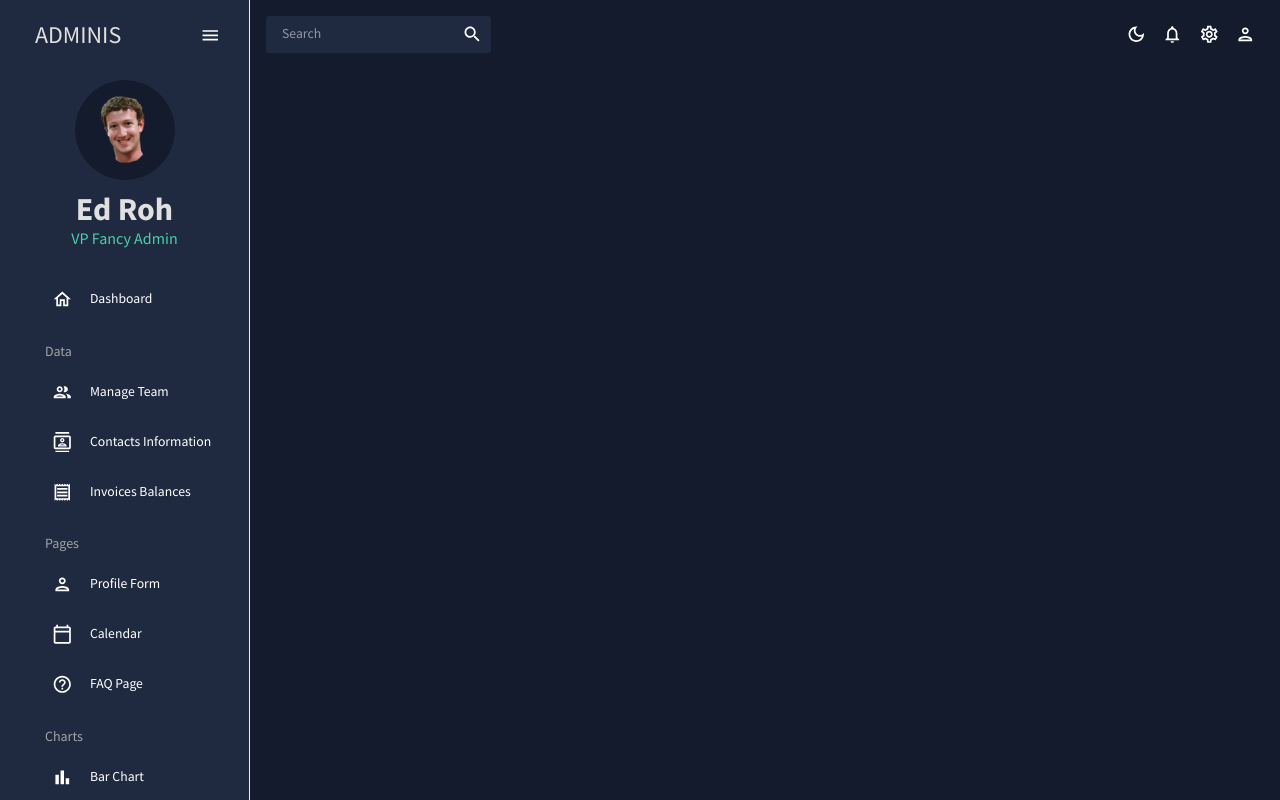
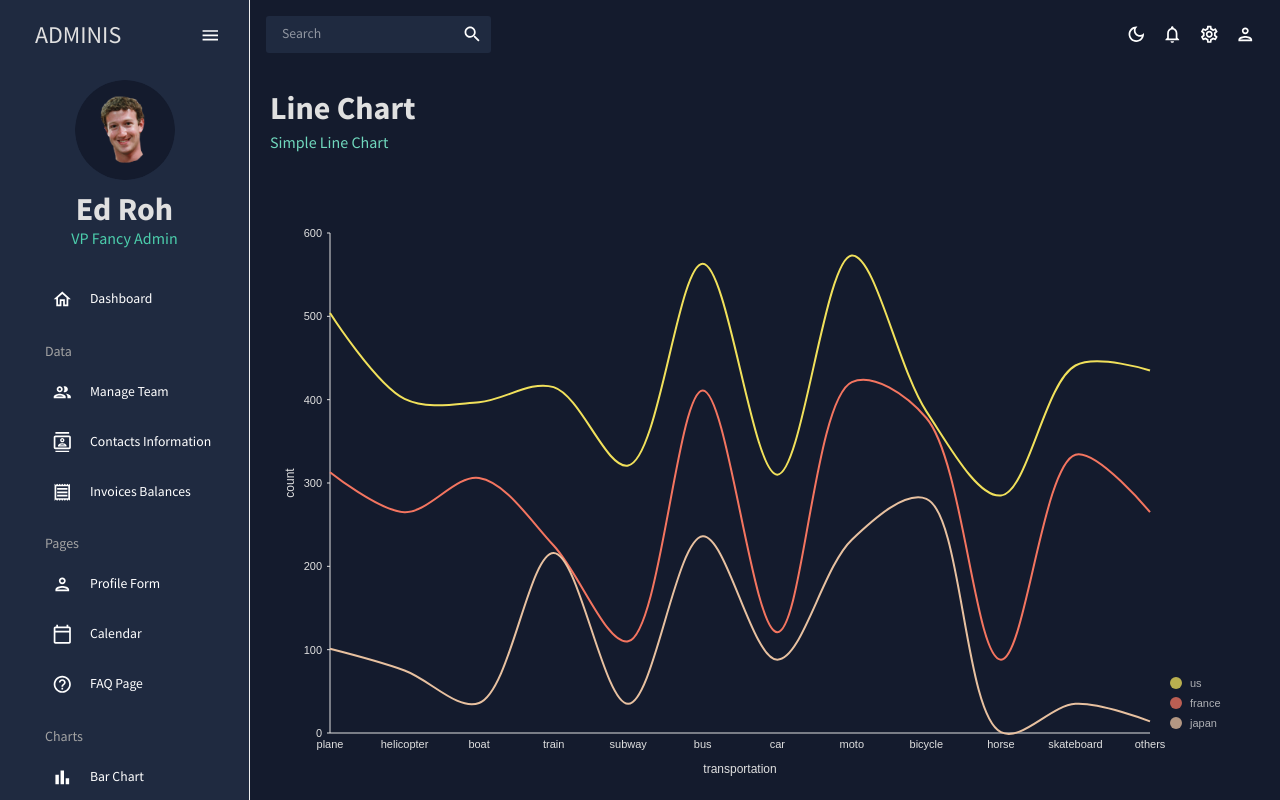
Before and after one commit to Aniket-Pilankar/React-DashBoardApp, a React (Create React App) app in the folder admin-dashboard/: page /line in a window 1280 px wide. Shown: the top 800 px of the page. Built offline with nearby package versions, Linux system fonts and the light colour scheme.

Commit message:
add chart components

```diff
--- a/admin-dashboard/package.json
+++ b/admin-dashboard/package.json
@@ -16,6 +16,9 @@
     "@mui/material": "^5.11.12",
     "@mui/x-data-grid": "^6.0.1",
     "@nivo/bar": "^0.80.0",
+    "@nivo/geo": "^0.80.0",
+    "@nivo/line": "^0.80.0",
+    "@nivo/pie": "^0.80.0",
     "@testing-library/jest-dom": "^5.16.5",
     "@testing-library/react": "^13.4.0",
     "@testing-library/user-event": "^13.5.0",
--- a/admin-dashboard/src/App.js
+++ b/admin-dashboard/src/App.js
@@ -12,10 +12,10 @@
 
 import Bar from "./scenes/bar";
 import Form from "./scenes/form";
-// import Line from "./scenes/line";
-// import Pie from "./scenes/pie";
+import Line from "./scenes/line";
+import Pie from "./scenes/pie";
 import FAQ from "./scenes/faq";
-// import Geography from "./scenes/geography";
+import Geography from "./scenes/geography";
 import Calendar from "./scenes/calendar";
 
 function App() {
@@ -37,11 +37,11 @@
                 <Route path="/invoices" element={<Invoices />} />
                 <Route path="/form" element={<Form />} />
                 <Route path="/bar" element={<Bar />} />
-                {/* <Route path="/pie" element={<Pie />} /> */}
-                {/* <Route path="/line" element={<Line />} /> */}
+                <Route path="/pie" element={<Pie />} />
+                <Route path="/line" element={<Line />} />
                 <Route path="/faq" element={<FAQ />} />
                 <Route path="/calendar" element={<Calendar />} />
-                {/* <Route path="/geography" element={<Geography />} /> */}
+                <Route path="/geography" element={<Geography />} />
               </Routes>
             </main>
           </div>
--- /dev/null
+++ b/admin-dashboard/src/components/GeographyChart.jsx
@@ -0,0 +1,85 @@
+import { useTheme } from "@mui/material";
+import { ResponsiveChoropleth } from "@nivo/geo";
+import { geoFeatures } from "../data/mockGeoFeatures";
+import { tokens } from "../theme";
+import { mockGeographyData as data } from "../data/mockData";
+
+const GeographyChart = ({ isDashboard = false }) => {
+  const theme = useTheme();
+  const colors = tokens(theme.palette.mode);
+  return (
+    <ResponsiveChoropleth
+      data={data}
+      theme={{
+        axis: {
+          domain: {
+            line: {
+              stroke: colors.grey[100],
+            },
+          },
+          legend: {
+            text: {
+              fill: colors.grey[100],
+            },
+          },
+          ticks: {
+            line: {
+              stroke: colors.grey[100],
+              strokeWidth: 1,
+            },
+            text: {
+              fill: colors.grey[100],
+            },
+          },
+        },
+        legends: {
+          text: {
+            fill: colors.grey[100],
+          },
+        },
+      }}
+      features={geoFeatures.features}
+      margin={{ top: 0, right: 0, bottom: 0, left: 0 }}
+      domain={[0, 1000000]}
+      unknownColor="#666666"
+      label="properties.name"
+      valueFormat=".2s"
+      projectionScale={isDashboard ? 40 : 150}
+      projectionTranslation={isDashboard ? [0.49, 0.6] : [0.5, 0.5]}
+      projectionRotation={[0, 0, 0]}
+      borderWidth={1.5}
+      borderColor="#ffffff"
+      legends={
+        !isDashboard
+          ? [
+              {
+                anchor: "bottom-left",
+                direction: "column",
+                justify: true,
+                translateX: 20,
+                translateY: -100,
+                itemsSpacing: 0,
+                itemWidth: 94,
+                itemHeight: 18,
+                itemDirection: "left-to-right",
+                itemTextColor: colors.grey[100],
+                itemOpacity: 0.85,
+                symbolSize: 18,
+                effects: [
+                  {
+                    on: "hover",
+                    style: {
+                      itemTextColor: "#ffffff",
+                      itemOpacity: 1,
+                    },
+                  },
+                ],
+              },
+            ]
+          : undefined
+      }
+    />
+  );
+};
+
+export default GeographyChart;
--- /dev/null
+++ b/admin-dashboard/src/components/LineChart.jsx
@@ -0,0 +1,117 @@
+import { ResponsiveLine } from "@nivo/line";
+import { useTheme } from "@mui/material";
+import { tokens } from "../theme";
+import { mockLineData as data } from "../data/mockData";
+
+const LineChart = ({ isCustomLineColors = false, isDashboard = false }) => {
+  const theme = useTheme();
+  const colors = tokens(theme.palette.mode);
+
+  return (
+    <ResponsiveLine
+      data={data}
+      theme={{
+        axis: {
+          domain: {
+            line: {
+              stroke: colors.grey[100],
+            },
+          },
+          legend: {
+            text: {
+              fill: colors.grey[100],
+            },
+          },
+          ticks: {
+            line: {
+              stroke: colors.grey[100],
+              strokeWidth: 1,
+            },
+            text: {
+              fill: colors.grey[100],
+            },
+          },
+        },
+        legends: {
+          text: {
+            fill: colors.grey[100],
+          },
+        },
+        tooltip: {
+          container: {
+            color: colors.primary[500],
+          },
+        },
+      }}
+      colors={isDashboard ? { datum: "color" } : { scheme: "nivo" }} // added
+      margin={{ top: 50, right: 110, bottom: 50, left: 60 }}
+      xScale={{ type: "point" }}
+      yScale={{
+        type: "linear",
+        min: "auto",
+        max: "auto",
+        stacked: true,
+        reverse: false,
+      }}
+      yFormat=" >-.2f"
+      curve="catmullRom"
+      axisTop={null}
+      axisRight={null}
+      axisBottom={{
+        orient: "bottom",
+        tickSize: 0,
+        tickPadding: 5,
+        tickRotation: 0,
+        legend: isDashboard ? undefined : "transportation", // added
+        legendOffset: 36,
+        legendPosition: "middle",
+      }}
+      axisLeft={{
+        orient: "left",
+        tickValues: 5, // added
+        tickSize: 3,
+        tickPadding: 5,
+        tickRotation: 0,
+        legend: isDashboard ? undefined : "count", // added
+        legendOffset: -40,
+        legendPosition: "middle",
+      }}
+      enableGridX={false}
+      enableGridY={false}
+      pointSize={8}
+      pointColor={{ theme: "background" }}
+      pointBorderWidth={2}
+      pointBorderColor={{ from: "serieColor" }}
+      pointLabelYOffset={-12}
+      useMesh={true}
+      legends={[
+        {
+          anchor: "bottom-right",
+          direction: "column",
+          justify: false,
+          translateX: 100,
+          translateY: 0,
+          itemsSpacing: 0,
+          itemDirection: "left-to-right",
+          itemWidth: 80,
+          itemHeight: 20,
+          itemOpacity: 0.75,
+          symbolSize: 12,
+          symbolShape: "circle",
+          symbolBorderColor: "rgba(0, 0, 0, .5)",
+          effects: [
+            {
+              on: "hover",
+              style: {
+                itemBackground: "rgba(0, 0, 0, .03)",
+                itemOpacity: 1,
+              },
+            },
+          ],
+        },
+      ]}
+    />
+  );
+};
+
+export default LineChart;
--- /dev/null
+++ b/admin-dashboard/src/components/PieChart.jsx
@@ -0,0 +1,109 @@
+import { ResponsivePie } from "@nivo/pie";
+import { tokens } from "../theme";
+import { useTheme } from "@mui/material";
+import { mockPieData as data } from "../data/mockData";
+
+const PieChart = () => {
+  const theme = useTheme();
+  const colors = tokens(theme.palette.mode);
+  return (
+    <ResponsivePie
+      data={data}
+      theme={{
+        axis: {
+          domain: {
+            line: {
+              stroke: colors.grey[100],
+            },
+          },
+          legend: {
+            text: {
+              fill: colors.grey[100],
+            },
+          },
+          ticks: {
+            line: {
+              stroke: colors.grey[100],
+              strokeWidth: 1,
+            },
+            text: {
+              fill: colors.grey[100],
+            },
+          },
+        },
+        legends: {
+          text: {
+            fill: colors.grey[100],
+          },
+        },
+      }}
+      margin={{ top: 40, right: 80, bottom: 80, left: 80 }}
+      innerRadius={0.5}
+      padAngle={0.7}
+      cornerRadius={3}
+      activeOuterRadiusOffset={8}
+      borderColor={{
+        from: "color",
+        modifiers: [["darker", 0.2]],
+      }}
+      arcLinkLabelsSkipAngle={10}
+      arcLinkLabelsTextColor={colors.grey[100]}
+      arcLinkLabelsThickness={2}
+      arcLinkLabelsColor={{ from: "color" }}
+      enableArcLabels={false}
+      arcLabelsRadiusOffset={0.4}
+      arcLabelsSkipAngle={7}
+      arcLabelsTextColor={{
+        from: "color",
+        modifiers: [["darker", 2]],
+      }}
+      defs={[
+        {
+          id: "dots",
+          type: "patternDots",
+          background: "inherit",
+          color: "rgba(255, 255, 255, 0.3)",
+          size: 4,
+          padding: 1,
+          stagger: true,
+        },
+        {
+          id: "lines",
+          type: "patternLines",
+          background: "inherit",
+          color: "rgba(255, 255, 255, 0.3)",
+          rotation: -45,
+          lineWidth: 6,
+          spacing: 10,
+        },
+      ]}
+      legends={[
+        {
+          anchor: "bottom",
+          direction: "row",
+          justify: false,
+          translateX: 0,
+          translateY: 56,
+          itemsSpacing: 0,
+          itemWidth: 100,
+          itemHeight: 18,
+          itemTextColor: "#999",
+          itemDirection: "left-to-right",
+          itemOpacity: 1,
+          symbolSize: 18,
+          symbolShape: "circle",
+          effects: [
+            {
+              on: "hover",
+              style: {
+                itemTextColor: "#000",
+              },
+            },
+          ],
+        },
+      ]}
+    />
+  );
+};
+
+export default PieChart;
--- /dev/null
+++ b/admin-dashboard/src/scenes/geography/index.jsx
@@ -0,0 +1,24 @@
+import { Box, useTheme } from "@mui/material";
+import GeographyChart from "../../components/GeographyChart";
+import Header from "../../components/Header";
+import { tokens } from "../../theme";
+
+const Geography = () => {
+  const theme = useTheme();
+  const colors = tokens(theme.palette.mode);
+  return (
+    <Box m="20px">
+      <Header title="Geography" subtitle="Simple Geography Chart" />
+
+      <Box
+        height="75vh"
+        border={`1px solid ${colors.grey[100]}`}
+        borderRadius="4px"
+      >
+        <GeographyChart />
+      </Box>
+    </Box>
+  );
+};
+
+export default Geography;
--- /dev/null
+++ b/admin-dashboard/src/scenes/line/index.jsx
@@ -0,0 +1,16 @@
+import { Box } from "@mui/material";
+import Header from "../../components/Header";
+import LineChart from "../../components/LineChart";
+
+const Line = () => {
+  return (
+    <Box m="20px">
+      <Header title="Line Chart" subtitle="Simple Line Chart" />
+      <Box height="75vh">
+        <LineChart />
+      </Box>
+    </Box>
+  );
+};
+
+export default Line;
--- /dev/null
+++ b/admin-dashboard/src/scenes/pie/index.jsx
@@ -0,0 +1,16 @@
+import { Box } from "@mui/material";
+import Header from "../../components/Header";
+import PieChart from "../../components/PieChart";
+
+const Pie = () => {
+  return (
+    <Box m="20px">
+      <Header title="Pie Chart" subtitle="Simple Pie Chart" />
+      <Box height="75vh">
+        <PieChart />
+      </Box>
+    </Box>
+  );
+};
+
+export default Pie;
```
Also changed, not shown: 1 other file (tests, documents, lock files or other folders).
